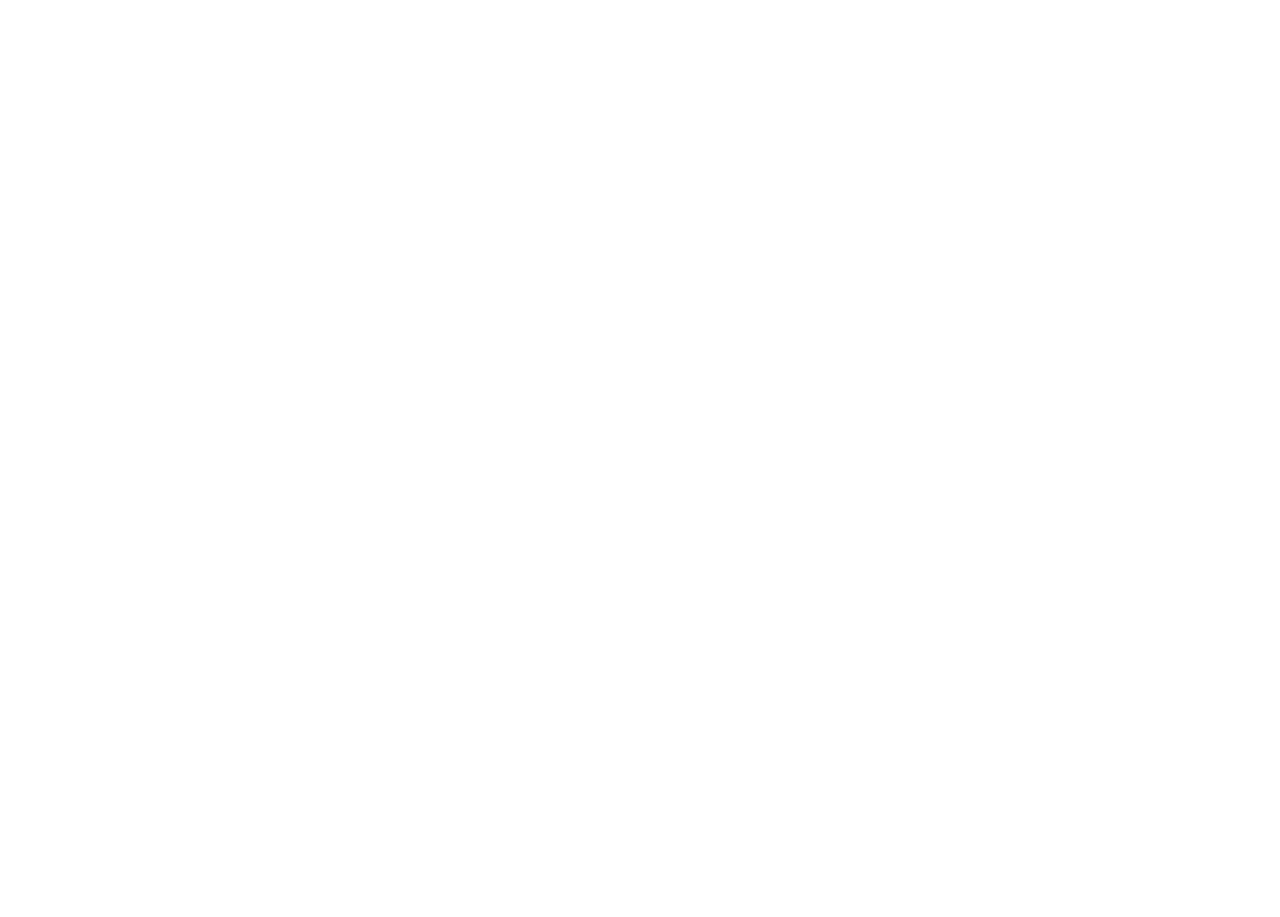
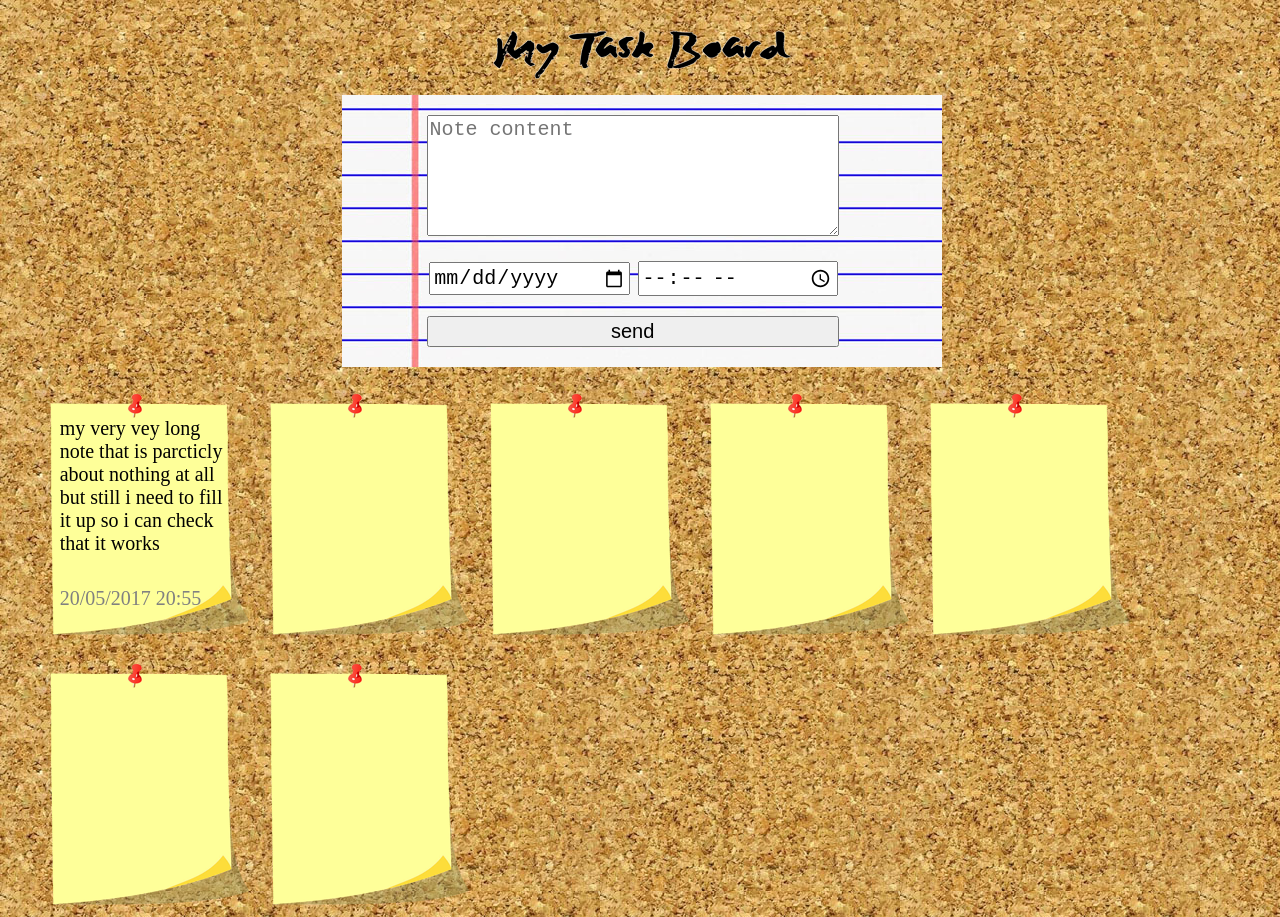
Before and after one commit to rakafaProg/tasks-class-project, a plain HTML site: page index.html in a window 1280 px wide. Before the commit the page ends 800 px from the top, so only its background shows below. Drawn offline with Linux system fonts and the light colour scheme.

Commit message:
basic UI is done

```diff
--- a/index.html
+++ b/index.html
@@ -12,6 +12,29 @@
 
     </header>
 
+    <form>
+
+        <textarea rows="5" placeholder="Note content" required></textarea>
+        <input type="date" required>
+        <input type="time">
+        <button>send</button>
+    </form>
+
+    <main>
+        <div class="note">
+            <div class="content">
+                my very vey long note that is parcticly about nothing at all but still i need to fill it up so i can check that it works
+            </div>
+            <div class="date-and-time">20/05/2017 20:55</div>
+        </div>
+        <div class="note"></div>
+        <div class="note"></div>
+        <div class="note"></div>
+        <div class="note"></div>
+        <div class="note"></div>
+        <div class="note"></div>
+    </main>
+
     <script src="scripts/main.js"></script>
 </body>
 </html>
--- a/styles/main.less
+++ b/styles/main.less
@@ -1,3 +1,58 @@
 * {
     box-sizing: border-box;
+    font-size: 20px;
 }
+
+body {
+    width: 99%;
+    background-image: url('../images/tile.jpg');
+}
+
+header {
+    background-image: url('../images/title.png');
+    width: 300px;
+    height: 50px;
+    margin: 30px auto 15px;
+
+}
+
+form {
+    background-image: url('../images/formbg.jpg');
+    width: 600px;
+    padding: 10px 0 10px 85px;
+    margin: auto;
+
+    * {
+        width: 80%;
+        margin: 10px auto;
+        padding: 2px;
+    }
+
+    input {
+        width: 39%;
+        margin-left: 0.5%;
+    }
+}
+
+main {
+    margin: 10px auto;
+    width: 95%;
+
+    .note {
+        background-image: url('../images/notebg.png');
+        height: 250px;
+        width: 200px;
+        padding: 30px 15px 0 10px;
+        float: left;
+        margin: 10px;
+
+        .content {
+            height: 170px;
+            overflow-x: auto;
+        }
+
+        .date-and-time {
+            color: grey;
+        }
+    }
+}
```
Also changed, not shown: styles/main.css.
